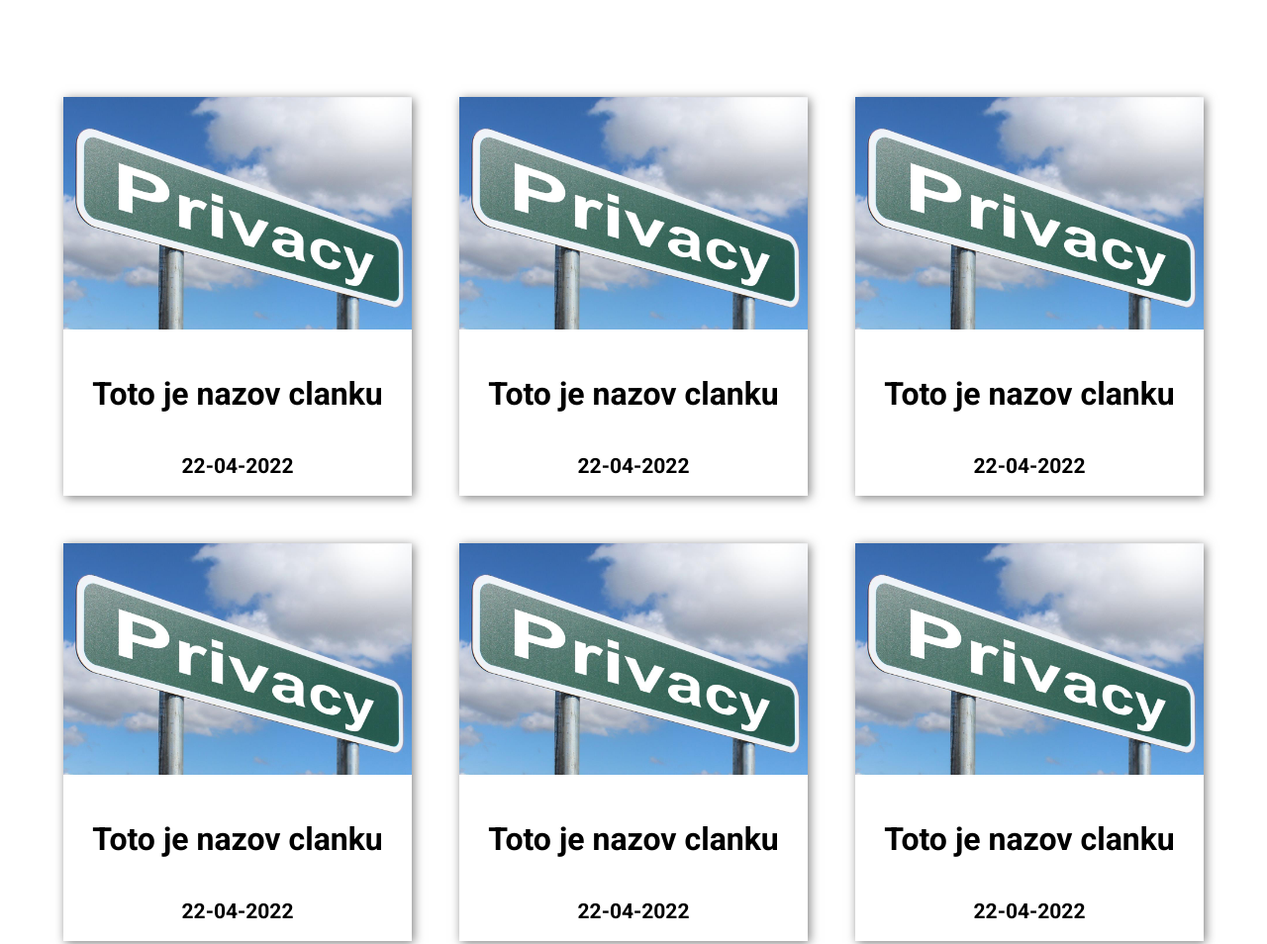
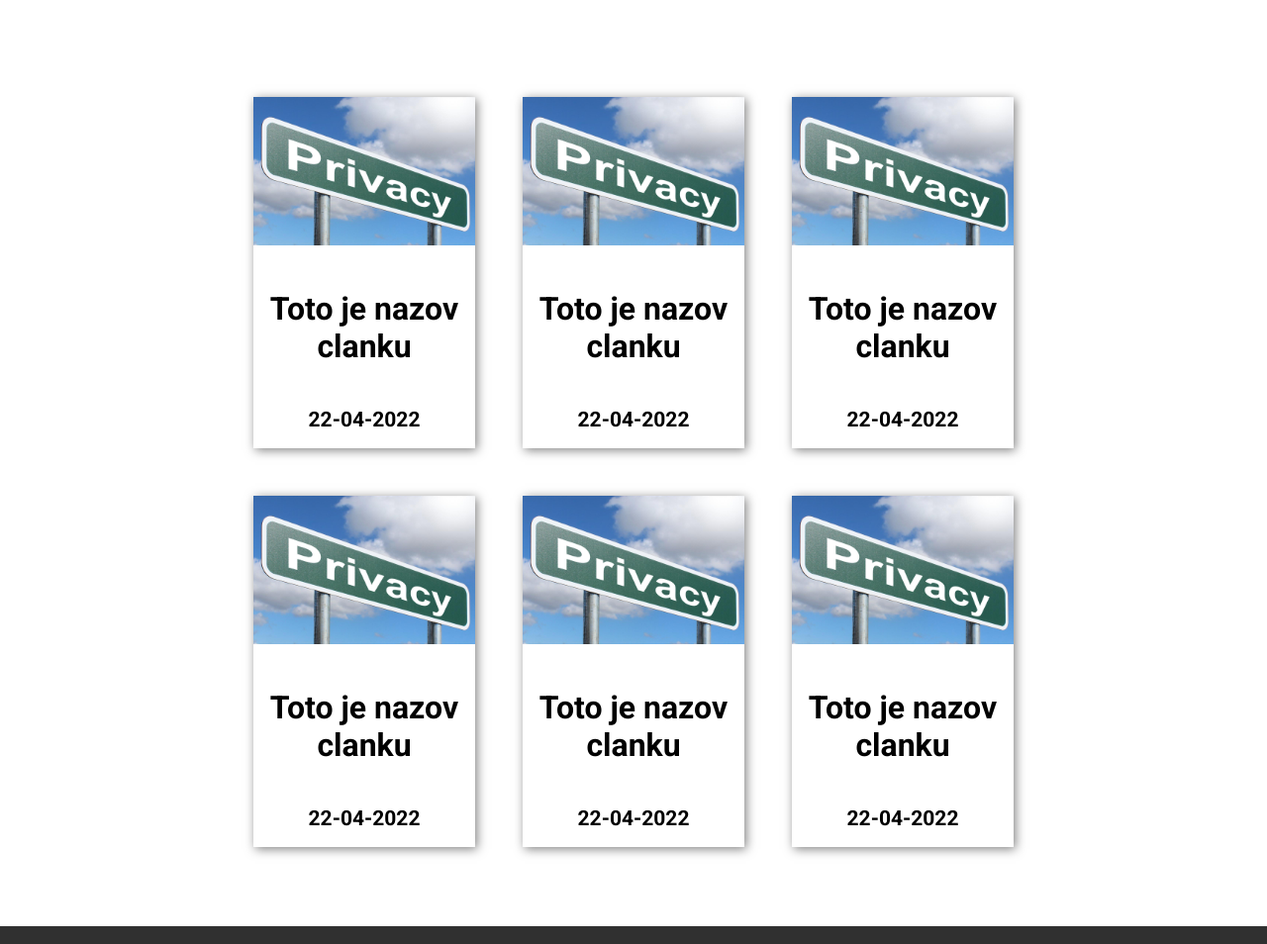
Before and after one commit to tomashrib/tomashrib.github.io, a plain HTML site: page index.html in a window 1280 px wide. Shown: the part 1303-2257 px from the top of the page at 99% size. Drawn offline with Linux system fonts and the light colour scheme.

Commit message:
improved articles grid layout

```diff
--- a/style/articles.scss
+++ b/style/articles.scss
@@ -3,6 +3,7 @@
     grid-auto-flow: row;
     text-align: center;
     gap: 3rem;
+    width: 80vw;
 
     & > h1{
         text-align: center;
@@ -16,8 +17,8 @@
         // align-content: center;
         // justify-items: center;
         // justify-content: center;
-        margin-left: 4rem;
-        margin-right: 4rem;
+        // margin-left: 1rem;
+        // margin-right: 1rem;
         .articleContainer{
             // text-align: justify;
             // border: 2px solid black;
@@ -41,11 +42,18 @@
             }
         }
 
+        @media(max-width: 600px){
+            width: 90vw;
+        }
+
         @media(min-width: 700px){
             grid-template-columns: repeat(2, auto);
         }
         @media(min-width: 1200px){
             grid-template-columns: repeat(3, auto);
+            width: 60vw;
+            margin-left: auto;
+            margin-right: auto;
         }
     }
 }
--- a/style/global.scss
+++ b/style/global.scss
@@ -21,3 +21,7 @@ body{
     justify-items: center;
     gap: 5rem;
 }
+
+footer{
+    display: grid;
+}
```
Also changed, not shown: style/articles.css, style/global.css.
